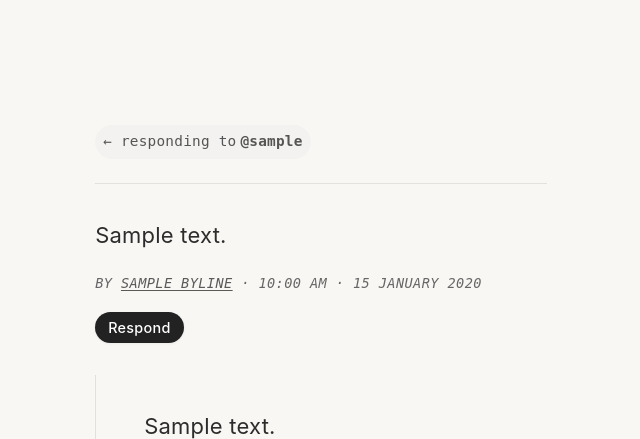
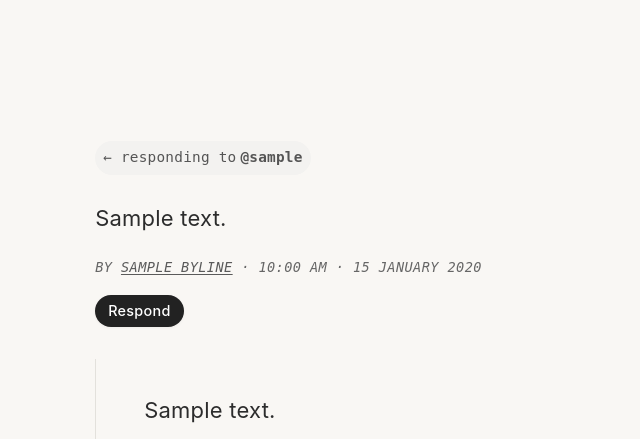
Before and after one commit to simonbc/mosaic-1.0, a FastAPI app: template backend/templates/post.html in a window 1280 px wide. Shown: the part 70-509 px from the top of the page, without its empty margins (319-959 px from the left). Run offline with FastAPI, Linux system fonts and the light colour scheme; the template is opened without the code that fills it: most values are stand-ins (such as "Sample title", 1, 10 or a date in 2020).

Commit message:
Styling fix

```diff
--- a/frontend/static/global.css
+++ b/frontend/static/global.css
@@ -649,7 +649,5 @@
 .post-response-meta {
   font-size: 0.9rem;
   color: var(--color-muted);
-  margin-bottom: 2rem;
   padding-bottom: 0.5rem;
-  border-bottom: 1px solid var(--color-border);
 }
```
Also changed, not shown: 1 other file.
